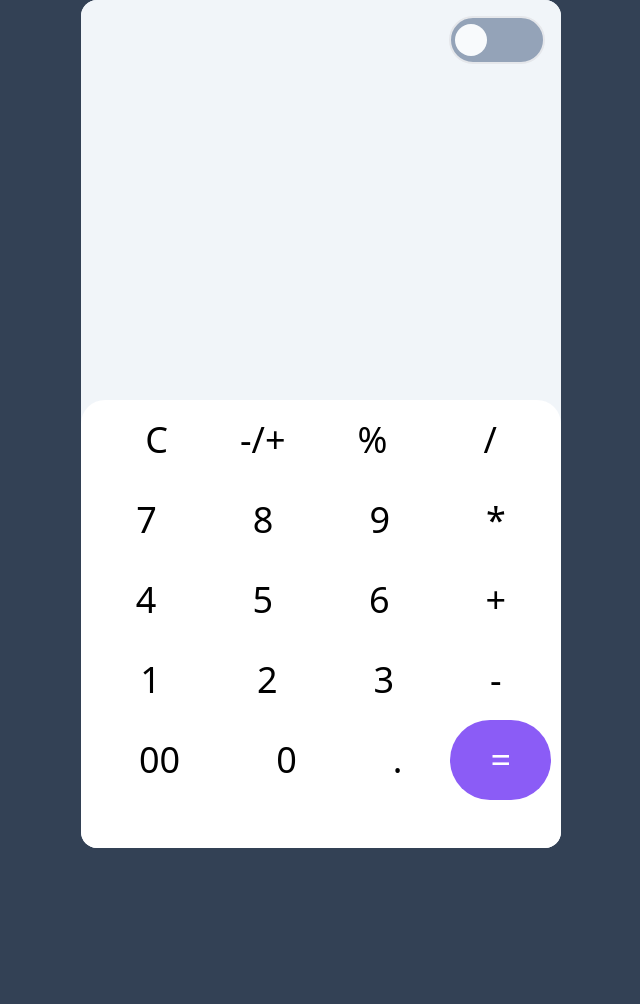
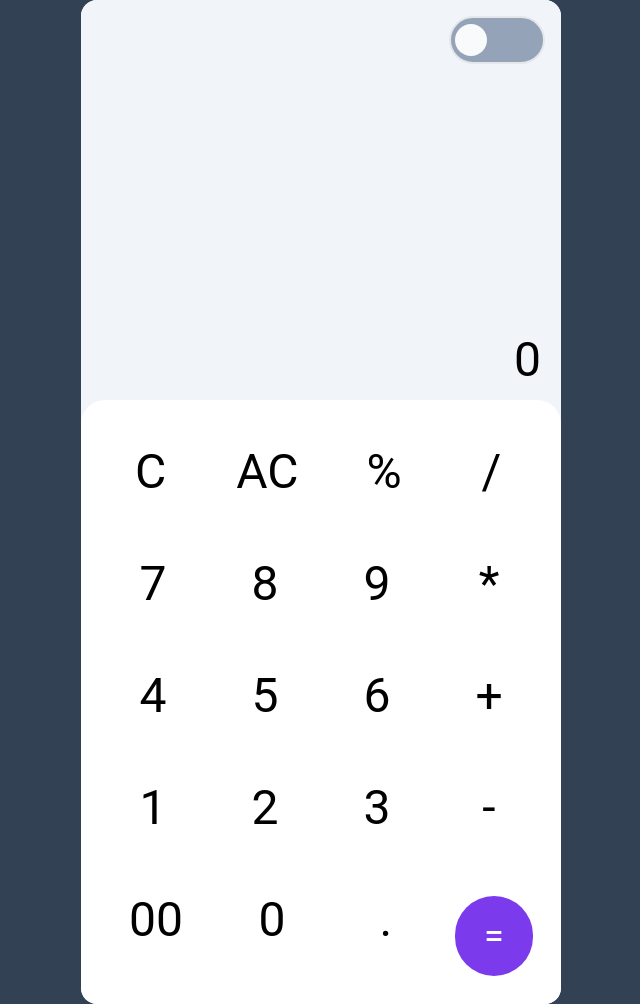
Before and after one commit to Roshan-Metrix/Calculator_app, a website: page index.html in a window 1280 px wide. Shown: the whole page, without its empty margins (319-959 px from the left). Before the commit the page ends 848 px from the top, so only its background shows below. Drawn offline with Linux system fonts and the light colour scheme.

Commit message:
Btn function activated

```diff
--- a/index.html
+++ b/index.html
@@ -9,15 +9,17 @@
 </head>
 <body id="main" class="min-h-screen grid place-content-center bg-slate-700">
   <section class="w-[280px] h-auto rounded-2xl bg-slate-100 overflow-hidden md:w-[30rem] dark:bg-slate-950">
-    <div id="valueShow" class="min-w-full h-[250px] bg-slate-100 md:h-[25rem] relative dark:bg-slate-950">
+    <div class="min-w-full h-[250px] bg-slate-100 md:h-[25rem] relative dark:bg-slate-950">
   <button id="theme" class="w-20 border-2 h-9 m-4 bg-slate-400 rounded-full dark:bg-slate-50 float-right md:h-12 md:w-24">
       <div class="m-1 w-6 h-6 bg-slate-50 rounded-full dark:float-right dark:bg-slate-950 md:w-8 md:h-8"></div>
    </button>
+   <!--Input Box -->
+   <p id="calc" class="text-5xl absolute bottom-4 right-5 dark:text-slate-200">0</p>
     </div>
-    <div id="numberPad" class="m-w-full h-[380px] bg-white rounded-tr-3xl rounded-tl-3xl md:h-[28rem] dark:bg-slate-900 dark:text-white">
+    <div id="numberPad" class="m-w-full h-[338px] bg-white rounded-tr-3xl p-2 rounded-tl-3xl md:h-auto dark:bg-slate-900 dark:text-white md:p-4">
       <div class="btn_parent">
         <button class="btn_style">C</button>
-        <button class="px-4 py-5 text-2xl md:text-4xl md:px-6">-/+</button>
+        <button class="btn_style">AC</button>
         <button class="btn_style">%</button>
         <button class="btn_style">/</button>
       </div>
@@ -43,7 +45,7 @@
         <button class="btn_style">00</button>
         <button class="btn_style">0</button>
         <button class="btn_style">.</button>
-        <button class="text-4xl px-6 py-2 m-2 rounded-full bg-violet-500 text-white md:px-10 md:m-0">=</button>
+        <button class="text-4xl h-[3.2rem] w-16 p-2 m-3 text-center rounded-full bg-violet-600 text-white md:mt-8 md:w-24 md:h-20 cursor-pointer hover:bg-violet-500">=</button>
       </div>
     </div>
   </section>
--- a/src/input.css
+++ b/src/input.css
@@ -4,14 +4,14 @@
 
 @layer components{
   .btn_style{
-    @apply py-5 px-7 text-2xl md:text-4xl md:px-12;
+    @apply p-4 h-16 w-20 text-2xl md:text-5xl cursor-pointer hover:bg-slate-200 hover:rounded-2xl dark:hover:bg-slate-800 md:px-8 md:my-4 md:w-32 md:h-20 text-center;
   }
 .btn_parent{
   @apply flex justify-center align-middle;
 }
 }
 
-@import url('https://fonts.googleapis.com/css2?family=Roboto:ital,wght@0,100;0,300;0,400;0,500;0,700;0,900;1,100;1,300;1,400;1,500;1,700;1,900&display=swap')
+@import url('https://fonts.googleapis.com/css2?family=Roboto:ital,wght@0,100;0,300;0,400;0,500;0,700;0,900;1,100;1,300;1,400;1,500;1,700;1,900&display=swap');
 
 body{
   font-family: "Roboto", sans-serif;
```
Also changed, not shown: build/css/style.css, build/script/main.js.
